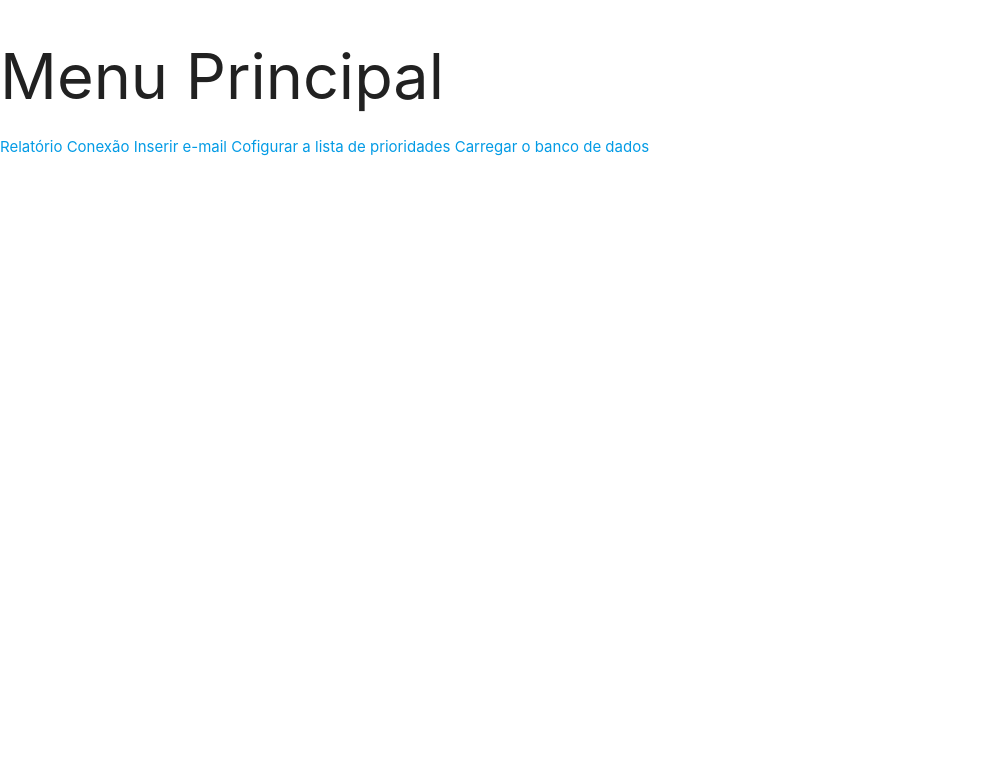
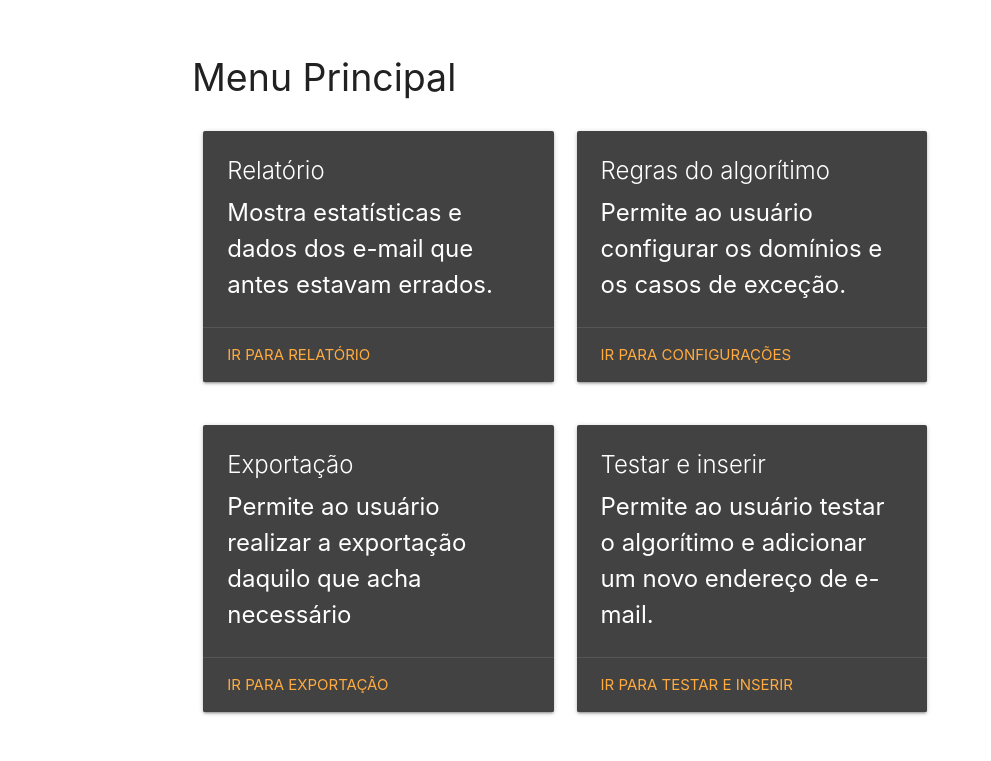
Before and after one commit to victorfernandesraton/SearchMail, a PHP site: page /app/Menu.php in a window 1280 px wide. Shown: the top 761 px of the page, without its empty margins (0-991 px from the left). Run offline with PHP 8.4, Linux system fonts and the light colour scheme.

Commit message:
frontend

```diff
--- a/app/Menu.php
+++ b/app/Menu.php
@@ -10,11 +10,65 @@
     ?>
    </head>
 <body>
+<section class="section">
+  <!-- container geral -->
+  <div class="container">
     <h1>Menu Principal</h1>
-    <a href="./relatorio.php">Relatório</a>
-    <a href = "../settings/conexao.php">Conexão</a>
-    <a href = "./teste.php" target="_blank">Inserir e-mail</a>
-    <a href = "./domain.php" target="_blank">Cofigurar a lista de prioridades</a>
-    <a href = "./loading.php" target="_blank">Carregar o banco de dados</a>
+    <!-- linha superior de cards -->
+    <div class="row">
+      <!-- cards -->
+      <div class="col s5">
+        <div class="card grey darken-3">
+          <div class="card-content white-text">
+            <span class="card-title">Relatório</span>
+            <p>Mostra estatísticas e dados dos e-mail que antes estavam errados.</p>
+          </div>
+          <div class="card-action">
+            <a href="./relatorio.php">Ir para relatório</a>
+          </div>
+        </div>
+      </div> <!-- fim do card -->
+      <!-- cards -->
+      <div class="col s5">
+        <div class="card grey darken-3">
+          <div class="card-content white-text">
+            <span class="card-title">Regras do algorítimo</span>
+            <p>Permite ao usuário configurar os domínios e os casos de exceção.</p>
+          </div>
+          <div class="card-action">
+            <a href="./domain.php">Ir para configurações</a>
+          </div>
+        </div>
+      </div> <!-- fim do card -->
+    </div> <!-- fim da  linha -->
+    <!-- linha inferior de cards -->
+    <div class="row">
+      <!-- cards -->
+      <div class="col s5">
+        <div class="card grey darken-3">
+          <div class="card-content white-text">
+            <span class="card-title">Exportação</span>
+            <p>Permite ao usuário realizar a exportação daquilo que acha necessário</p>
+          </div>
+          <div class="card-action">
+            <a href="./relatorio.php">Ir para exportação</a>
+          </div>
+        </div>
+      </div> <!-- fim do card -->
+      <!-- cards -->
+      <div class="col s5">
+        <div class="card grey darken-3">
+          <div class="card-content white-text">
+            <span class="card-title">Testar e inserir</span>
+            <p>Permite ao usuário testar o algorítimo e adicionar um novo endereço de e-mail.</p>
+          </div>
+          <div class="card-action">
+            <a href="./teste.php">Ir para Testar e Inserir</a>
+          </div>
+        </div>
+      </div> <!-- fim do card -->
+    </div> <!-- fim da  linha -->
+  </div>
+</section>
 </body>
 </html>
--- /dev/null
+++ b/app/css/color.css
@@ -0,0 +1,9 @@
+*{
+    --sec: #544E4C;
+    --pry: #0F0F0F;
+    --att: #BD6235;
+    --ok: #9EC030;
+    --netral: #1331B9;
+    --bg_white: #fafafa;
+    --normal_ft: #211F1E;
+}
--- a/app/css/main.css
+++ b/app/css/main.css
@@ -0,0 +1,28 @@
+h1 {
+    font-size: 2.5em !important;
+}
+
+h2, h3 {
+    font-size: 2em;
+}
+
+p {
+    font-size: 1.6em;
+}
+
+form
+{
+    width: 35vw;
+}
+
+.hiddrenThis {
+    visibility: hidden;
+}
+
+.visibileThis {
+    visibility: visible;
+}
+
+.status {
+    color: var(--bg_white) !important;
+}
--- /dev/null
+++ b/app/css/navbar.css
@@ -0,0 +1,3 @@
+nav {
+    background-color: var(--pry);
+}
--- a/config/allfront.php
+++ b/config/allfront.php
@@ -1,8 +1,12 @@
     <meta name="viewport" content="width=device-width, initial-scale=1">
     <!-- css materialize -->
     <link rel="stylesheet" type="text/css" media="screen" href="./materialize/css/materialize.min.css">
+    <!-- color theme -->
+    <link rel="stylesheet" type="text/css" media="screen" href="../app/css/color.css">
+    <!-- navbar -->
+    <link rel="stylesheet" type="text/css" media="screen" href="../app/css/navbar.css">
     <!-- css personal -->
-    <link rel="stylesheet" type="text/css" media="screen" href="./css/main.css">
+    <link rel="stylesheet" type="text/css" media="screen" href="../app/css/main.css">
     <!-- jquerry -->
     <script src="./jQuerry/jQuerry.js"></script>
     <!-- materialize js -->
--- /dev/null
+++ b/config/footer.php
@@ -0,0 +1 @@
+<script type="text/javascript" src="../app/materialize/js/materialize.min.js"></script>
--- a/index.php
+++ b/index.php
@@ -15,7 +15,6 @@
 <body>
     <h1>Carregando... Em breve você será redirecionado</h1>
 </body>
-
 </html>
 <?php
     require_once "./config/tratament.php";
```
Also changed, not shown: app/js/getForm.js (+19 -3 lines), app/relatorio.php (+2 -9 lines), app/sendform.php (added, +16 -0 lines), app/teste.php (+14 -8 lines), config/navbar.php (+4 -5 lines).
